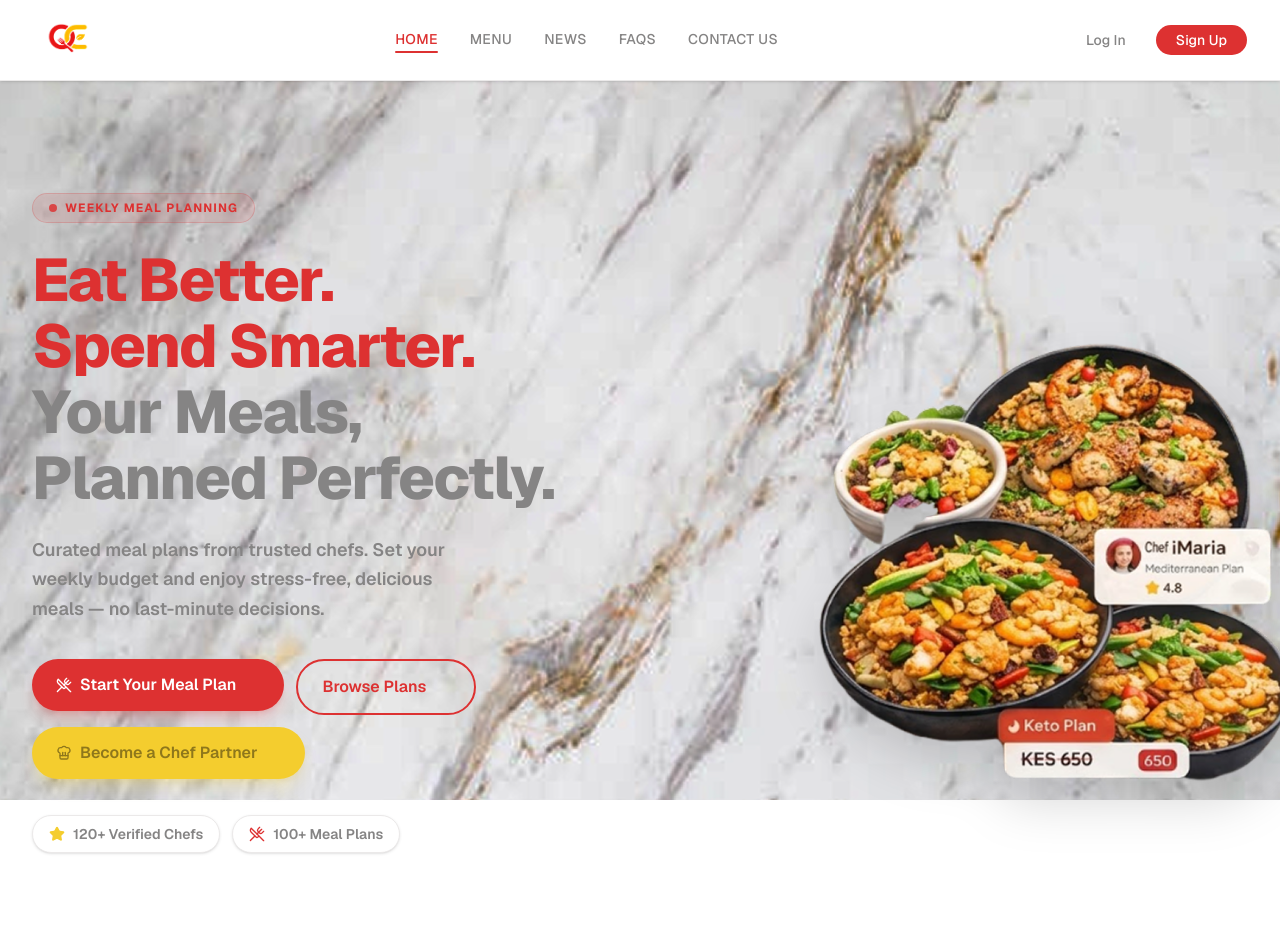
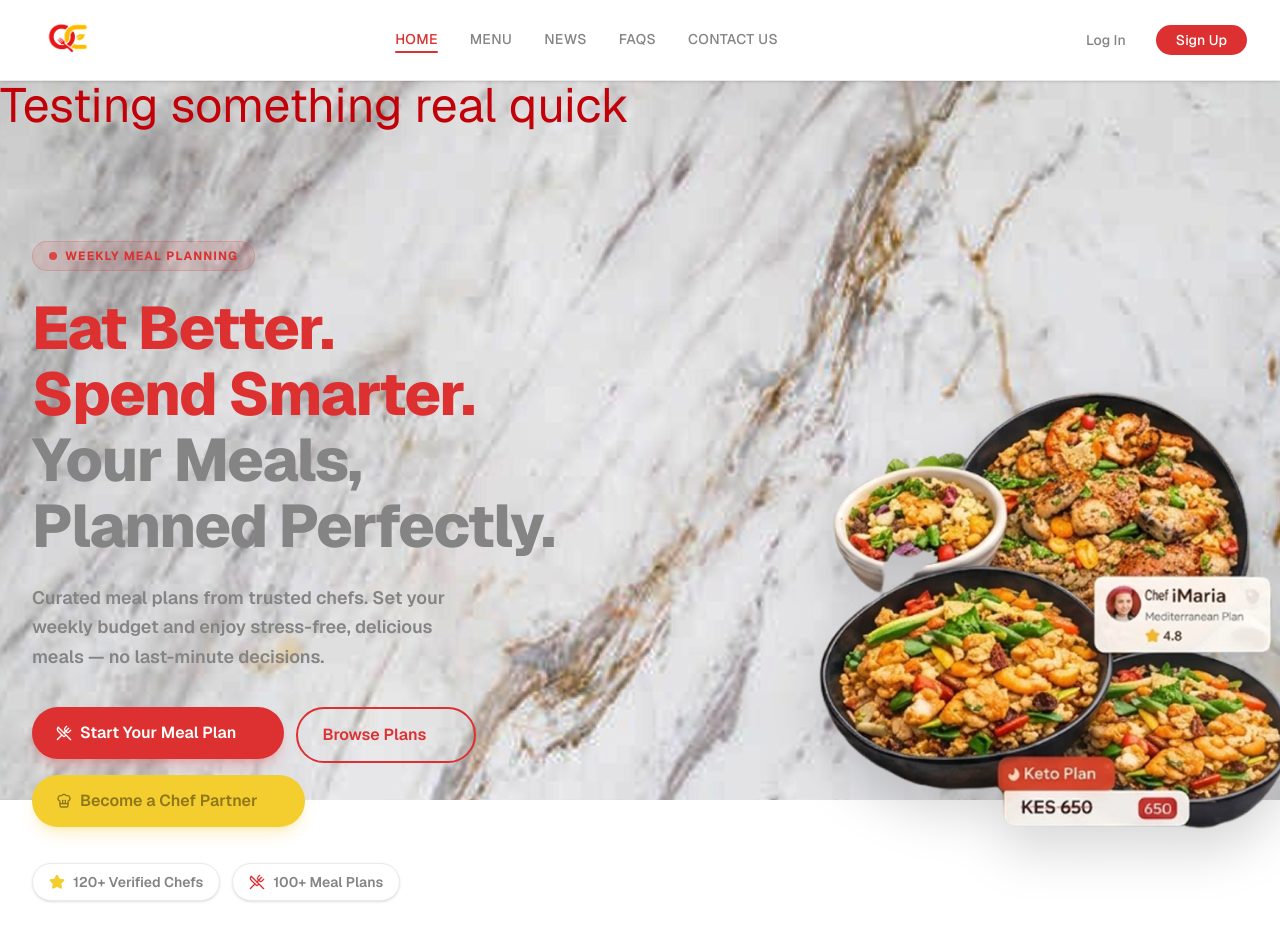
Before and after one commit to qavaeat/qavaeat_front_end, a Next.js app: page / in a window 1280 px wide. Shown: the top 940 px of the page. Built offline with nearby package versions, Linux system fonts and the light colour scheme.

Commit message:
Test build

```diff
--- a/src/app/(intro)/page.tsx
+++ b/src/app/(intro)/page.tsx
@@ -6,12 +6,13 @@ export const metadata: Metadata = {
   title: "QavaEat - Eat Better, Spend Smarter",
 
   description:
-    "Discover curated meal plans from trusted chefs. Set your weekly budget and enjoy stress-free meals without overspending."
+    "Discover curated meal plans from trusted chefs. Set your weekly budget and enjoy stress-free meals without overspending.",
 };
 
 export default function Home() {
   return (
     <main className="min-h-screen w-full">
+      <h1 className="text-5xl text-red-700">Testing something real quick</h1>
       <HeroSection />
     </main>
   );
@@ -21,5 +22,5 @@ export const viewport = {
   width: "device-width",
   initialScale: 1,
   maximumScale: 1,
-  userScalable: false
+  userScalable: false,
 };
```
